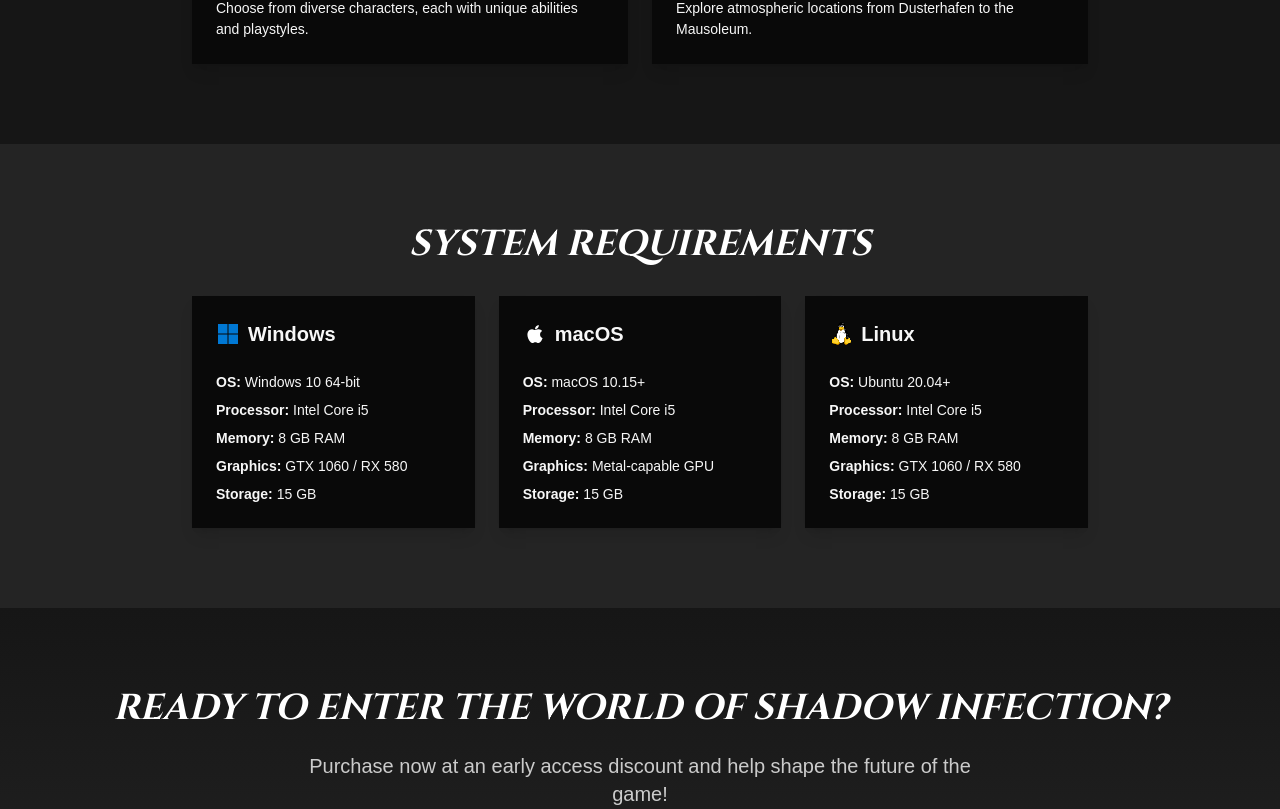
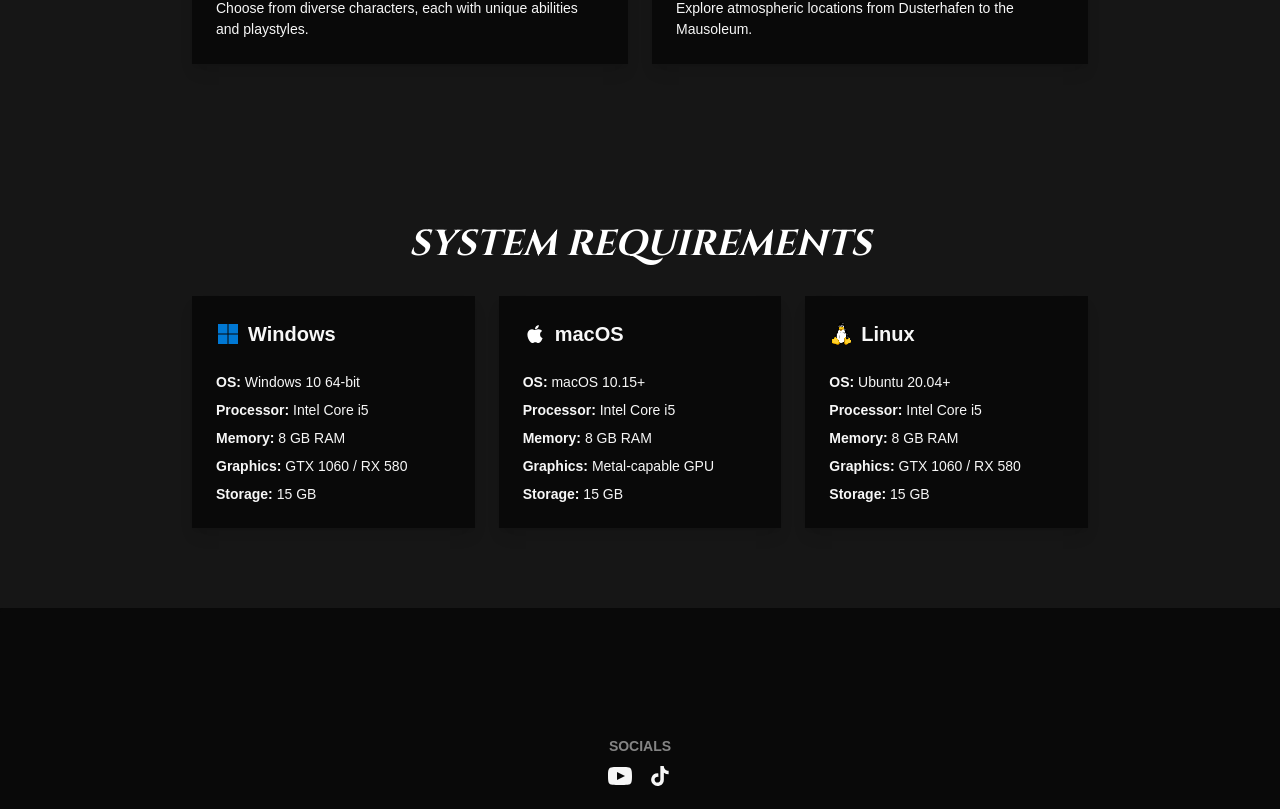
Before and after one commit to VoxelCoreLab/project-alpha-website, a Vue app: page /product in a window 1280 px wide. Shown: the part 1451-2260 px from the top of the page. Built offline with nearby package versions, Linux system fonts and the light colour scheme.

Commit message:
Update system requirements section styling
Changed the background color of the system requirements section from bg-base-300 to bg-base-200. Also commented out the final CTA section for potential future use.

```diff
--- a/src/pages/PageProduct.vue
+++ b/src/pages/PageProduct.vue
@@ -206,7 +206,7 @@
         </section>
 
         <!-- System Requirements Section -->
-        <section class="py-20 bg-base-300">
+        <section class="py-20 bg-base-200">
             <div class="container mx-auto px-4">
                 <div class="max-w-4xl mx-auto">
                     <h2 class="text-4xl font-cinzel font-bold italic uppercase text-secondary mb-8 text-center">
@@ -267,6 +267,7 @@
         </section>
 
         <!-- Final CTA Section -->
+        <!--
         <section class="py-20 bg-gradient-to-b from-base-200 to-base-300">
             <div class="container mx-auto px-4 text-center">
                 <h2 class="text-4xl font-cinzel font-bold italic uppercase text-secondary mb-6">
@@ -281,6 +282,7 @@
                 </button>
             </div>
         </section>
+        -->
     </LayoutBasic>
 </template>
 
```
